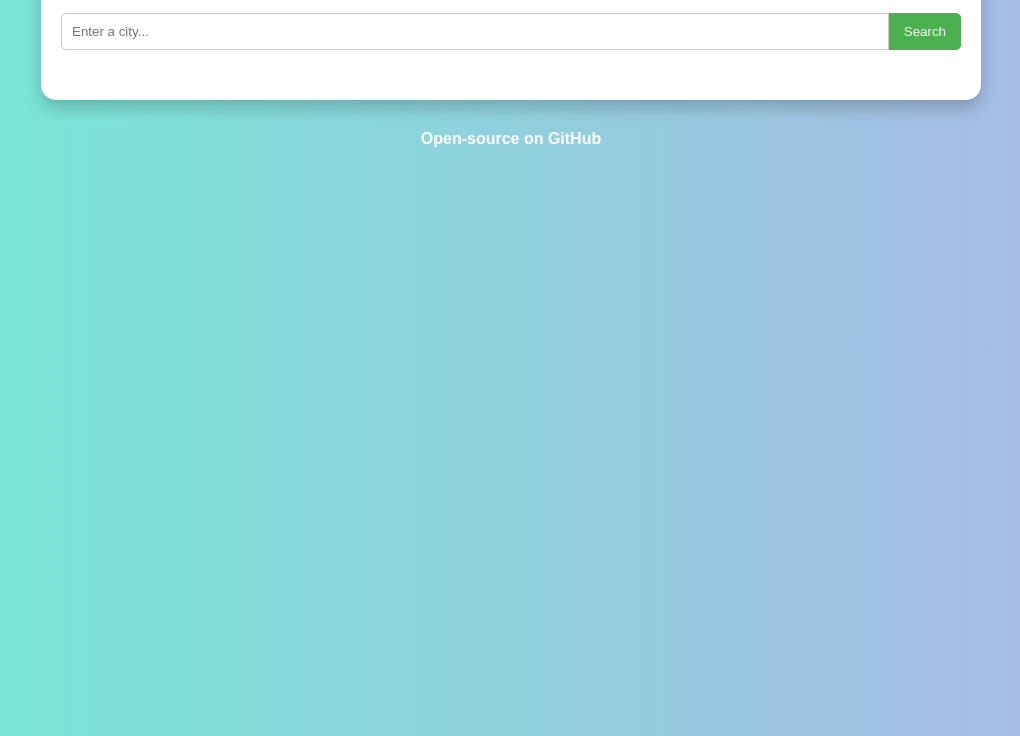
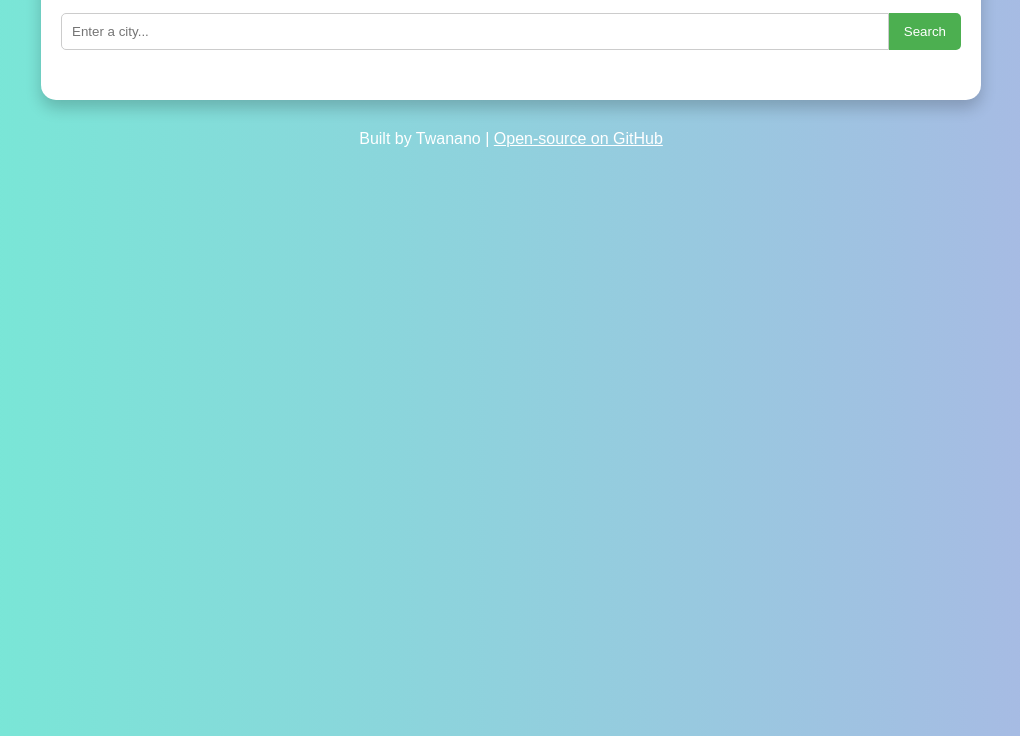
Before and after one commit to ntombi49/Vanilla-Weather-Forecast, a plain HTML site: page index.html in a window 1280 px wide. Shown: the part 164-900 px from the top of the page, without its empty margins (129-1149 px from the left). Drawn offline with Linux system fonts and the light colour scheme.

Commit message:
added author

```diff
--- a/index.html
+++ b/index.html
@@ -19,9 +19,13 @@
   </div>
 
   <footer>
-    <a href="https://github.com/ntombi49/Vanilla-Weather-Forecast.git" target="_blank">
-      Open-source on GitHub
-    </a>
+    <p>
+        Built by Twanano |
+        <a href="https://github.com/ntombi49/Vanilla-Weather-Forecast.git" target="_blank">
+            Open-source on GitHub
+        </a>
+    </p>
+
   </footer>
 
   <script src="script.js"></script>
--- a/style.css
+++ b/style.css
@@ -70,10 +70,15 @@ button:hover {
 
 footer {
   margin-top: 30px;
+  text-align: center;
+  color: white;
+}
+
+footer p {
+  margin: 0;
 }
 
 footer a {
-  text-decoration: none;
   color: white;
-  font-weight: bold;
+  text-decoration: underline;
 }
```
